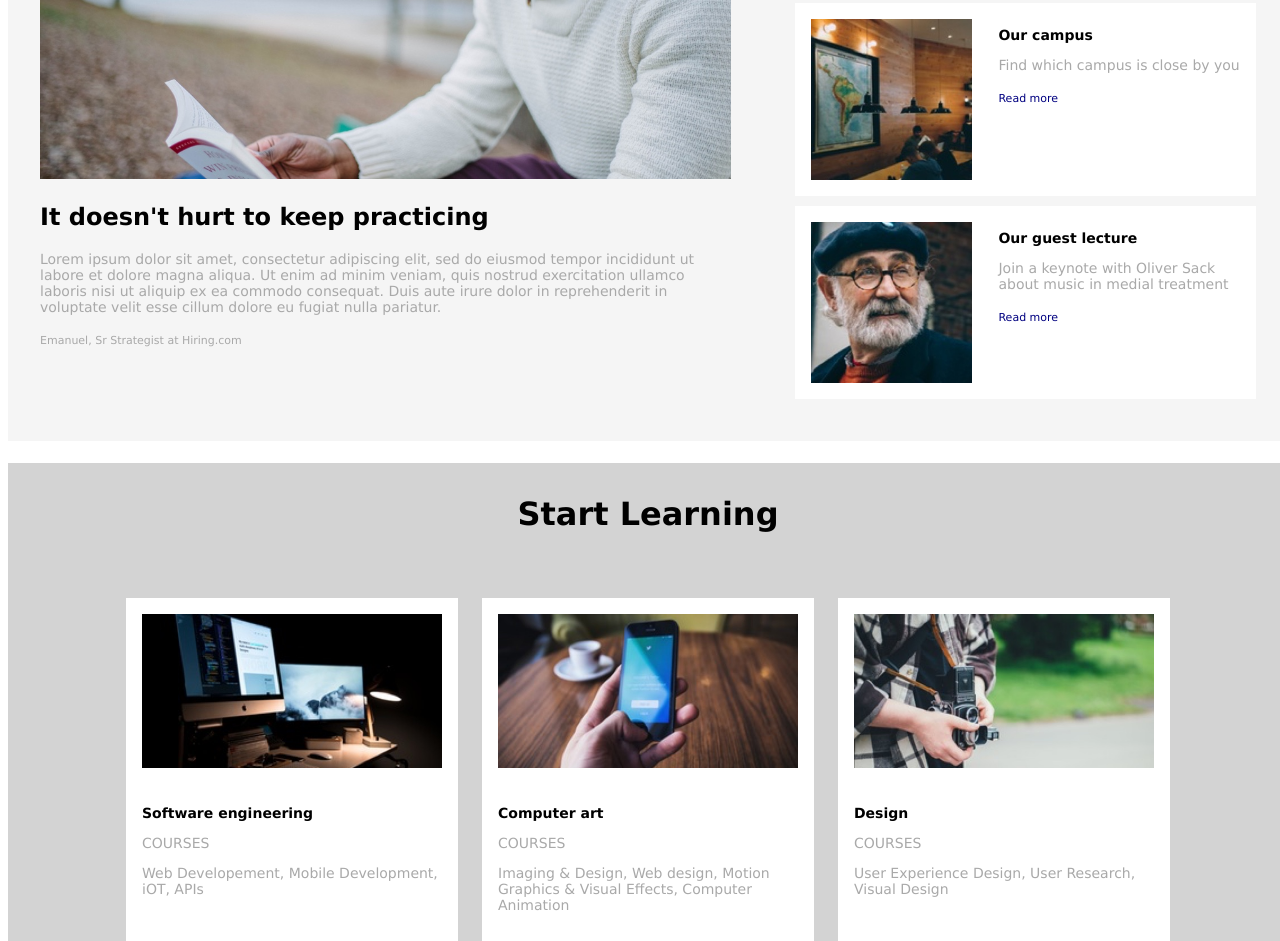
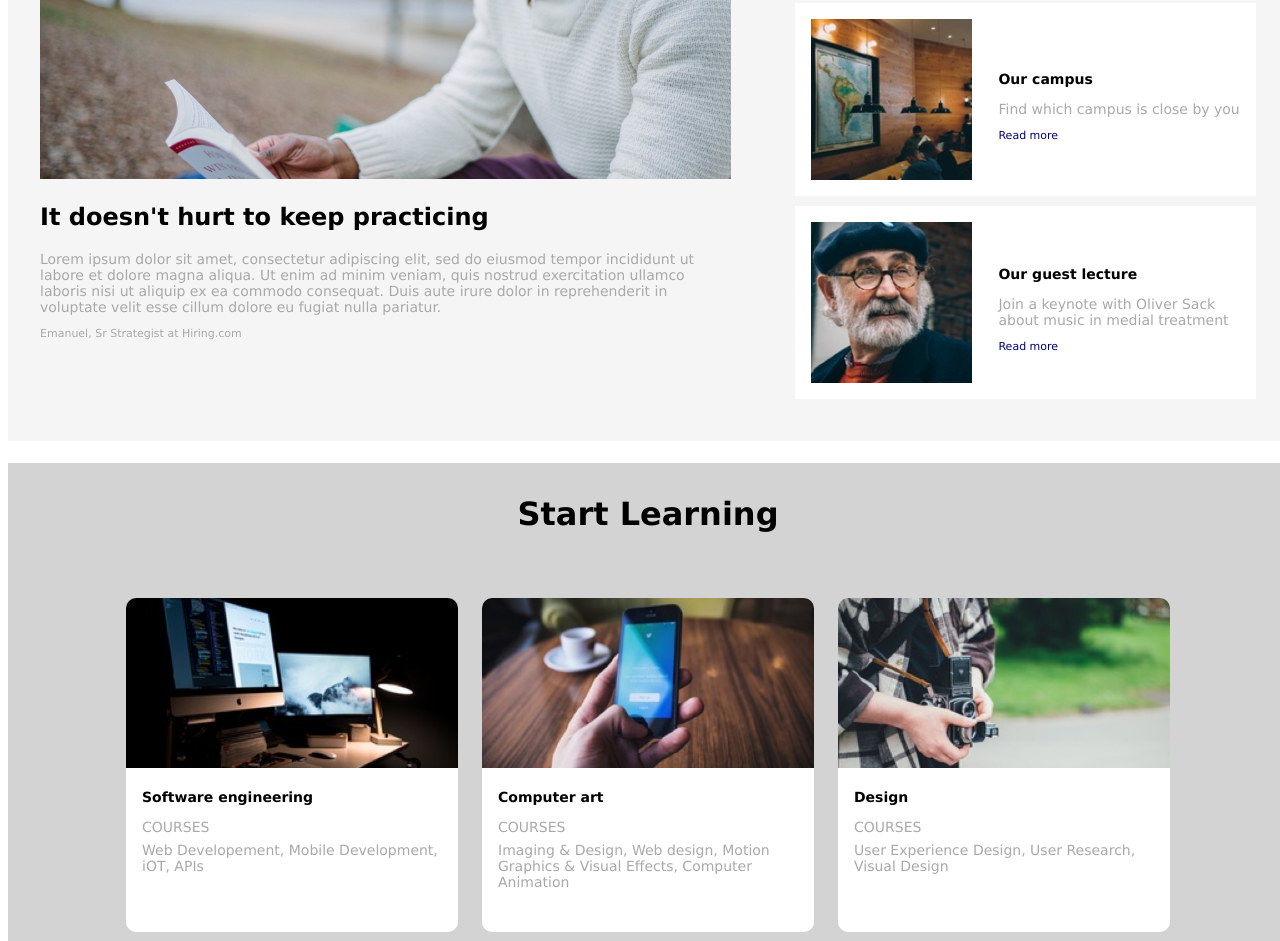
Before and after one commit to hlerg23/Colmar, a plain HTML site: page index.html in a window 1280 px wide. Shown: the part 936-1877 px from the top of the page. Drawn offline with Linux system fonts and the light colour scheme.

Commit message:
fixes to courses

```diff
--- a/resources/css/style.css
+++ b/resources/css/style.css
@@ -19,6 +19,9 @@ h3 {
 p {
     font-size: 14px;
     color: darkgray;
+    display: block;
+    margin-block-start: 0.5em;
+    margin-block-end: 0.5em;
 }
 
 quote {
@@ -116,6 +119,7 @@ featured card {
     display: inline-flex;
     background-color: white;
     margin-bottom: 10px;
+    align-items: center;
 }
 
 featured card img {
@@ -153,12 +157,17 @@ card copy {
     width: 300px;
     margin: 12px;
     padding: 16px;
+    border-radius: 10px;
 }
 
 .courses img {
-    width: 100%;
+    width: 332px;
+    margin:-16px;
     height: auto;
     object-fit: cover;
+    border-radius: 10px 10px 0px 0px;
+    filter: drop-shadow(2, 2, 4, #868686)
+
 }
 
 .courses card copy {
```
